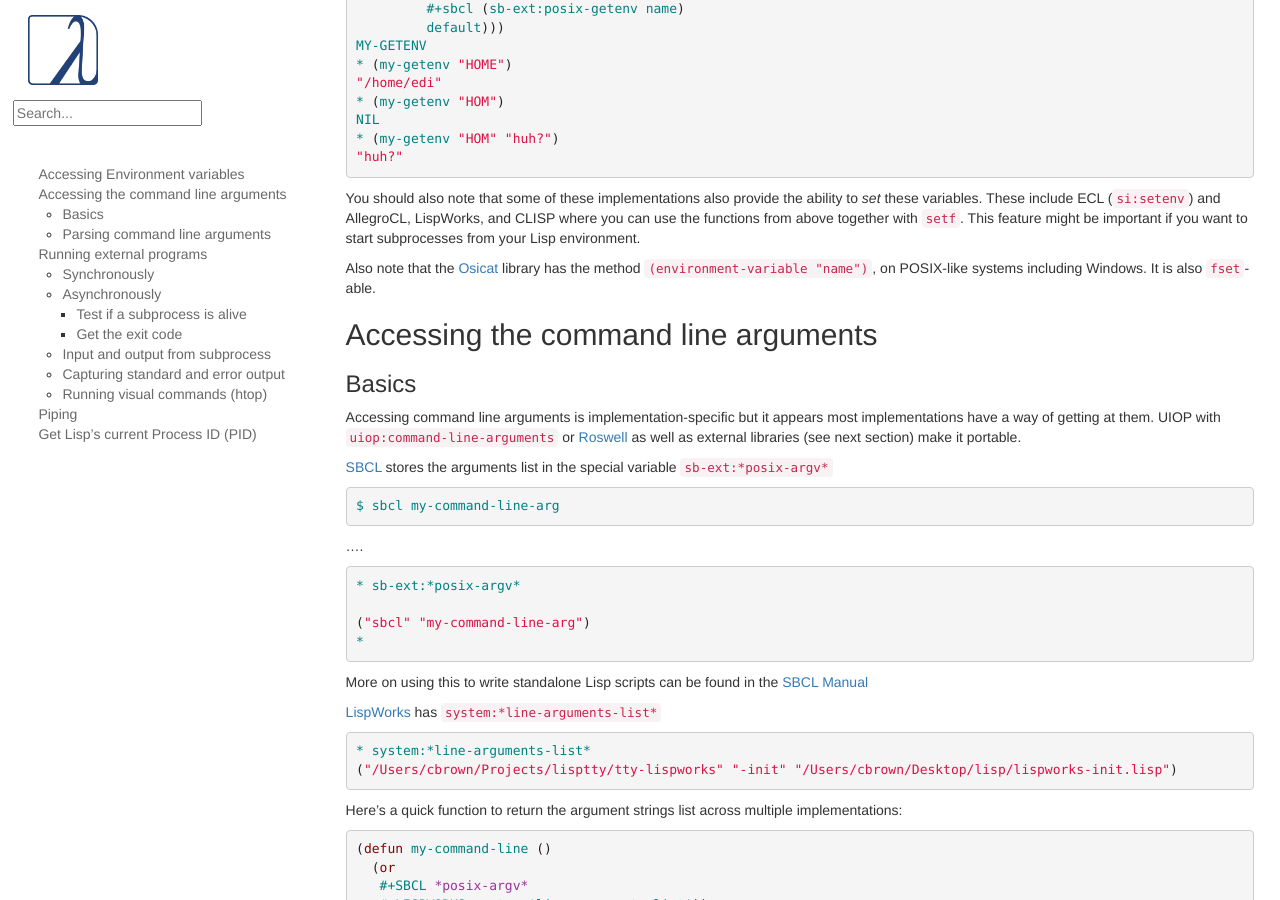
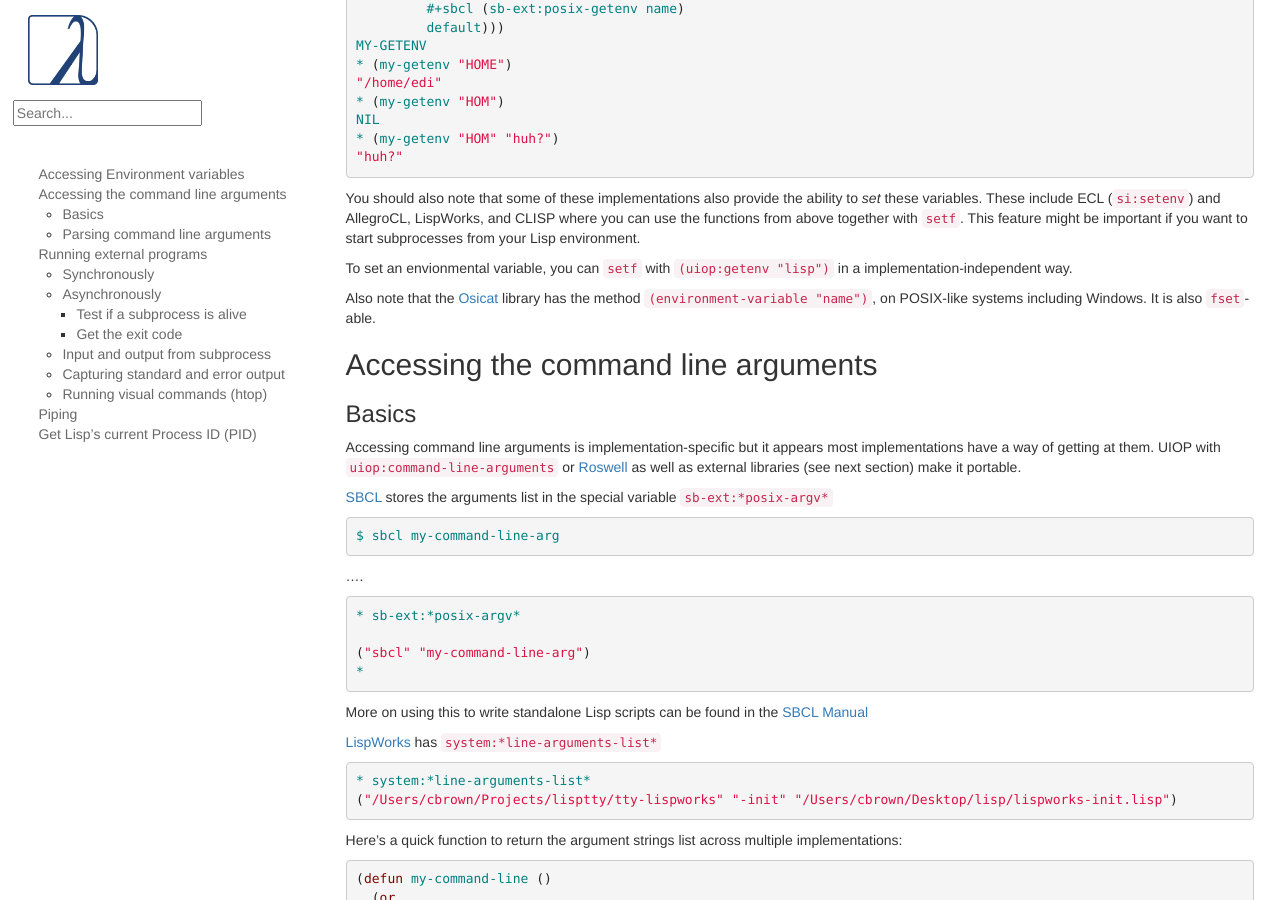
Before and after one commit to LispCookbook/cl-cookbook, a Jekyll site: the page built from os.md, in a window 1280 px wide and 900 px high, scrolled down 800 px. Built offline with Jekyll 4.4.1, drawn with Linux system fonts in a browser that asks for light colours.

Commit message:
Useful tip to set environmental variables cross-implementation.

```diff
--- a/os.md
+++ b/os.md
@@ -50,6 +50,8 @@
 ~~~
 
 You should also note that some of these implementations also provide the ability to _set_ these variables. These include ECL (`si:setenv`) and AllegroCL, LispWorks, and CLISP where you can use the functions from above together with [`setf`](http://www.lispworks.com/documentation/HyperSpec/Body/m_setf_.htm). This feature might be important if you want to start subprocesses from your Lisp environment.
+
+To set an envionmental variable, you can `setf` with `(uiop:getenv "lisp")` in a implementation-independent way.
 
 Also note that the
 [Osicat](https://www.common-lisp.net/project/osicat/manual/osicat.html#Environment)
```
